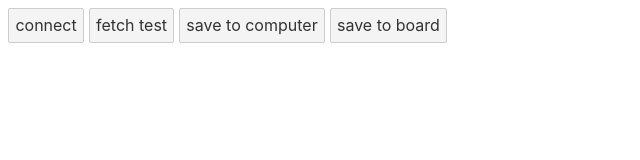
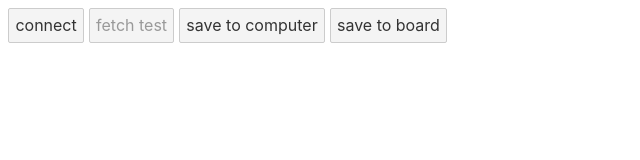
Before and after one commit to saewoonam/webserial-current-source, a Svelte app: page / in a window 1280 px wide. Shown: the top 160 px of the page, without its empty margins (0-640 px from the left). Built offline with nearby package versions, Linux system fonts and the light colour scheme.

Commit message:
Add disabled to fetchtest button

```diff
--- a/src/App.svelte
+++ b/src/App.svelte
@@ -1,6 +1,7 @@
 <script>
   let port;
   let reader, writer, encoder, decoder;
+  let connected = false;
   const enc = new TextEncoder();
   const dec = new TextDecoder();
 
@@ -54,6 +55,7 @@
         console.log('port', port)
         let values = await fetch_values()
         console.log(values)
+        connected = true;
       }
     } catch (e) {
       console.log("error message", e.message)
@@ -77,7 +79,7 @@
 <button on:click={connect}>
   connect
 </button>
-<button on:click={fetchtest}>
+<button on:click={fetchtest} disabled={!connected}>
   fetch test
 </button>
 <button on:click={save_computer}>
```
